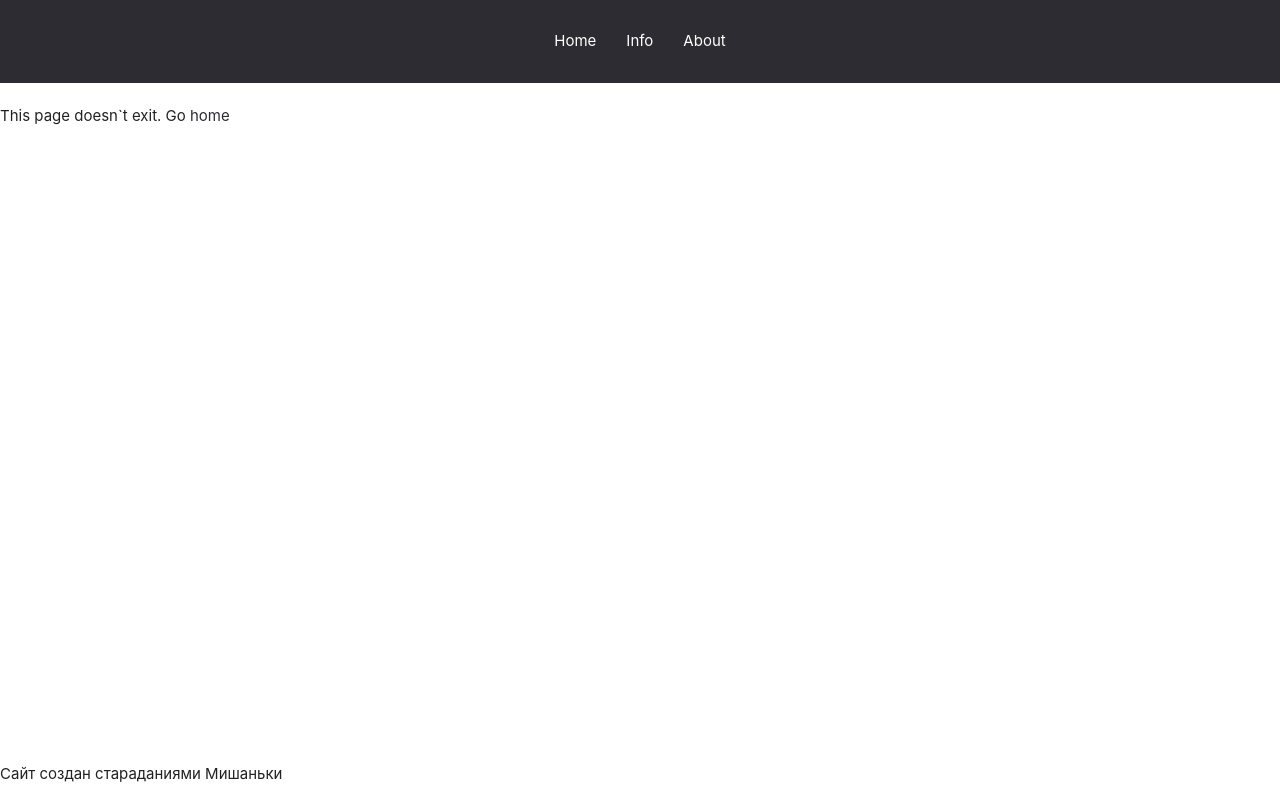
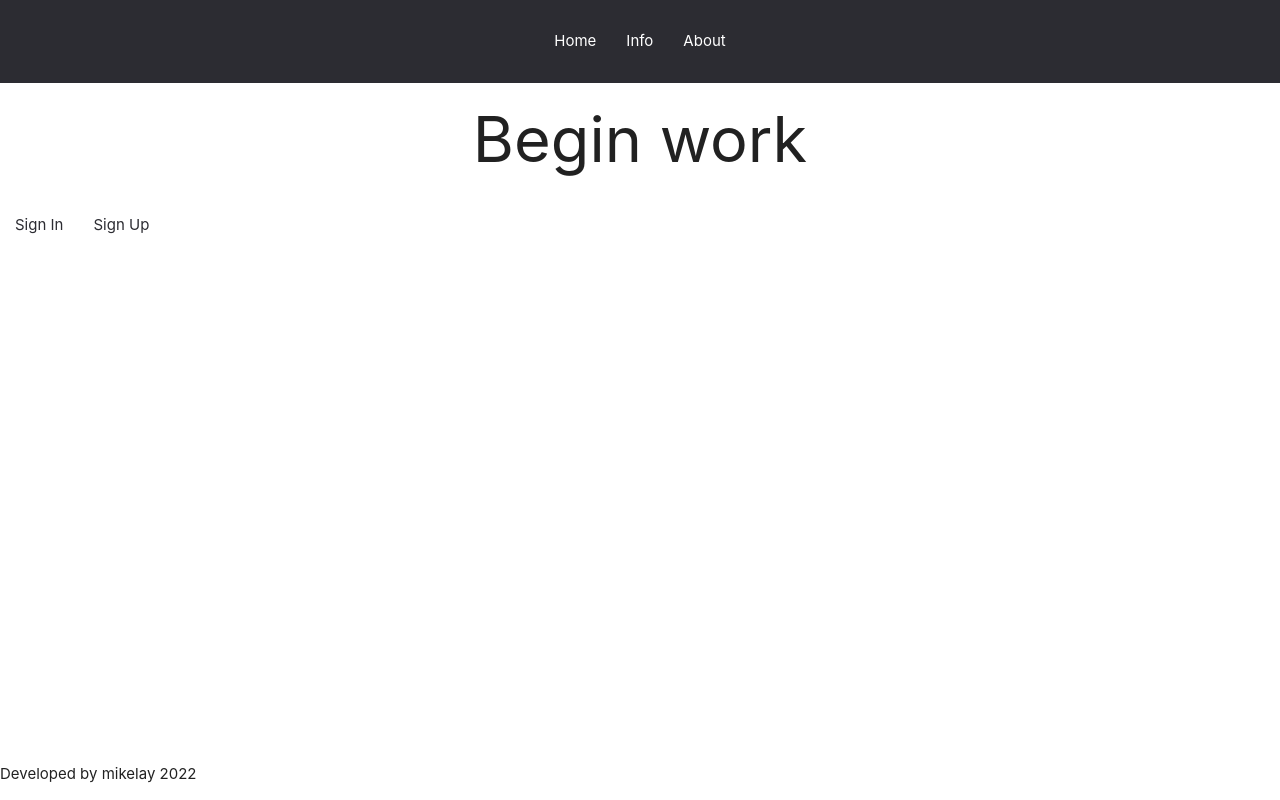
Before and after one commit to mikelay2020/ReactRouterDomv6.3.0, a React (Create React App) app in the folder learn-routerdom/: page /begin in a window 1280 px wide. Built offline with nearby package versions, Linux system fonts and the light colour scheme.

Commit message:
compleate auth page

```diff
--- a/learn-routerdom/src/App.jsx
+++ b/learn-routerdom/src/App.jsx
@@ -8,7 +8,9 @@ import { InfoPage } from "./pages/InfoPage";
 import { AboutPage } from "./pages/AboutPage";
 import { Createpost} from './pages/Createpost'
 import { Notfoundpage } from "./pages/Notfoundpage";
-import { Layout } from "./componets/Layout";   {/*Layout перевод макет  */}
+import { Layout } from "./componets/Layout";
+import {BeginPage} from "./pages/BeginPage";
+   {/*Layout перевод макет  */}
 
 
 
@@ -21,11 +23,11 @@ function App() {
         <Route path="/" element={<Layout />}> {/* общая обертка. она будет отрисовываться всегда */}
           <Route index element={<Homepage />} /> {/*вместо path="/" указываем index, чтобы путь не повторялся */}
           <Route path="info" element={<InfoPage />} />
-          <Route path="about" element={<SignIn />} />
-
+          <Route path="about" element={<AboutPage />} />
+          <Route path="begin" element={<BeginPage />} />
           <Route path="signup" element={<SignUP />} />   {/* уберает / (слеш) из пути, т.к есть родительский путь Route path="/"  */}
           <Route path="signin" element={<SignIn />} />
-          <Route path="signin/new" element={
+          <Route path="begin/new" element={
             <RequireAuth>
               <Createpost />
             </RequireAuth>
--- a/learn-routerdom/src/componets/Layout.jsx
+++ b/learn-routerdom/src/componets/Layout.jsx
@@ -16,7 +16,7 @@ const Layout = () => {
                <Outlet />  {/* суть Outlet куда разместить все остальное */}
       </main>
 
-      <footer>Сайт создан стараданиями Мишаньки</footer>
+      <footer>Developed by mikelay 2022</footer>
     </>
   );
 };
--- /dev/null
+++ b/learn-routerdom/src/pages/BeginPage.jsx
@@ -0,0 +1,14 @@
+import { Link } from 'react-router-dom'
+
+const BeginPage = () => {
+  return (
+    <div>
+      <h1>Begin work</h1>
+      <Link to="/signin" style={{margin: '1rem 1rem', display: 'inline-block'}}>Sign In</Link>
+            <Link to="/signup" style={{margin: '1rem 1rem', display: 'inline-block'}}>Sign Up</Link>
+
+    </div>
+  );
+};
+
+export {BeginPage};
--- a/learn-routerdom/src/pages/Homepage.jsx
+++ b/learn-routerdom/src/pages/Homepage.jsx
@@ -4,8 +4,9 @@ const Homepage = () =>{
     return(
         <div>
             <h1>Home page</h1>
-            <Link to="/signin" style={{margin: '1rem 1rem', display: 'inline-block'}}>Sign In</Link>
-            <Link to="/signup" style={{margin: '1rem 1rem', display: 'inline-block'}}>Sign Up</Link>
+
+<Link to="/begin/new" style={{margin: '1rem 1rem', display: 'inline-block'}}>Start work</Link>
+
 
         </div>
     )
```
